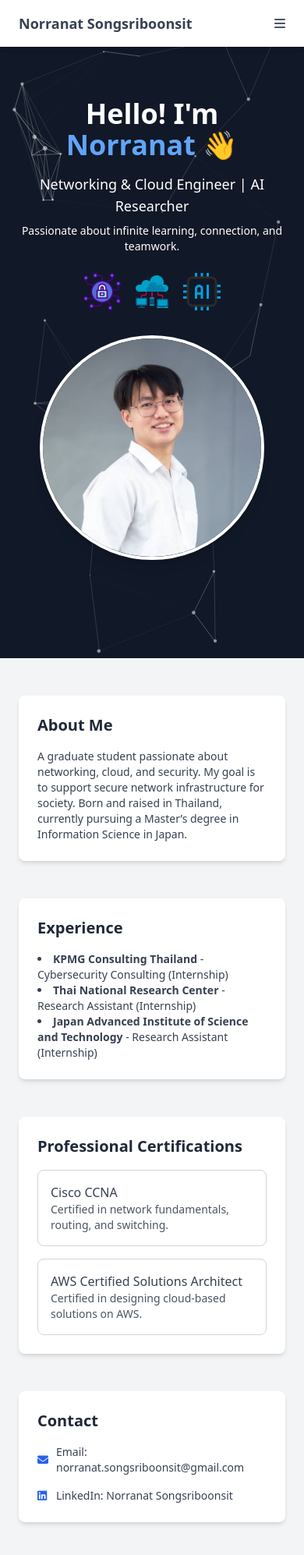
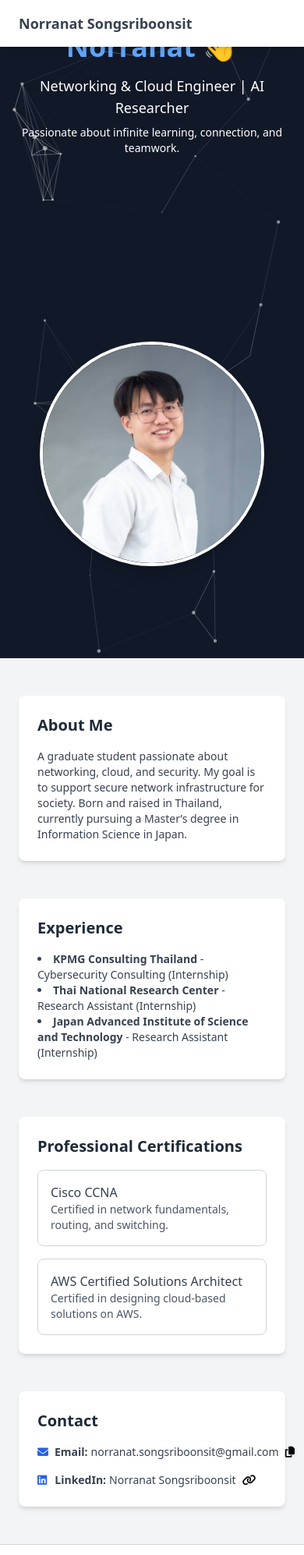
Before and after one commit to NorranatS/resume-website, a plain HTML site: page index.html in a window 390 px wide. Shown: the top 1994 px of the page at 78% size. Drawn offline with nearby package versions, Linux system fonts and the light colour scheme.

Commit message:
resume update

```diff
--- a/index.html
+++ b/index.html
@@ -5,6 +5,7 @@
     <meta name="viewport" content="width=device-width, initial-scale=1.0">
     <title>Norranat S. - Resume</title>
     <script src="https://cdn.tailwindcss.com"></script>
+    <!-- Particles.js CDN -->
     <script src="https://cdn.jsdelivr.net/particles.js/2.0.0/particles.min.js"></script>
     <link rel="stylesheet" href="https://cdnjs.cloudflare.com/ajax/libs/font-awesome/6.5.1/css/all.min.css">
     <style>
@@ -39,41 +40,27 @@
     <nav class="bg-white shadow-md fixed w-full z-20 top-0">
         <div class="container mx-auto flex justify-between items-center py-4 px-6">
             <h1 class="text-lg font-semibold text-gray-700">Norranat Songsriboonsit</h1>
-            <!-- Navbar links for larger screens -->
             <ul class="hidden md:flex space-x-6 text-sm text-gray-600">
                 <li><a href="#about" class="hover:text-gray-900">About</a></li>
                 <li><a href="#experience" class="hover:text-gray-900">Experience</a></li>
                 <li><a href="#projects" class="hover:text-gray-900">Projects</a></li>
                 <li><a href="#contact" class="hover:text-gray-900">Contact</a></li>
             </ul>
-            <!-- Hamburger Menu for smaller screens -->
-            <div class="md:hidden">
-                <button id="hamburger" class="text-gray-600">
-                    <i class="fa fa-bars"></i>
-                </button>
-            </div>
         </div>
     </nav>
 
     <!-- Hero Section with Particles.js -->
-    <header class="hero-container h-screen flex flex-col justify-center items-center text-center px-6 bg-gray-900 text-white">
+    <header class="hero-container h-screen flex flex-col md:flex-row justify-center items-center text-center md:text-left px-6 md:px-20 bg-gray-900 text-white">
         <!-- Particles.js Animation -->
         <div id="particles-js"></div>
 
-        <div class="hero-content flex flex-col md:flex-row justify-center items-center md:space-x-8 space-y-8 md:space-y-0">
-            <div class="flex-1 text-center md:text-left">
-                <h2 class="text-4xl font-bold">Hello! I'm <span class="text-blue-400">Norranat</span> 👋</h2>
-                <p class="text-lg mt-4">Networking & Cloud Engineer | AI Researcher</p>
-                <p class="text-sm mt-2">Passionate about infinite learning, connection, and teamwork.</p>
-                <div class="mt-6 flex space-x-4 justify-center md:justify-start">
-                    <img src="pic/icon-security.png" alt="Networking" class="w-12 h-12">
-                    <img src="pic/icon-cloud.png" alt="Cloud" class="w-12 h-12">
-                    <img src="pic/icon-ai.png" alt="AI" class="w-12 h-12">
-                </div>
-            </div>
-            <div class="flex-1 flex justify-center mt-8 md:mt-0">
-                <img src="pic/hero-pic.jpg" alt="Norranat" class="w-72 h-72 rounded-full shadow-lg object-cover border-4 border-white">
-            </div>
+        <div class="hero-content flex-1">
+            <h2 class="text-4xl font-bold">Hello! I'm <span class="text-blue-400">Norranat</span> 👋</h2>
+            <p class="text-lg mt-4">Networking & Cloud Engineer | AI Researcher</p>
+            <p class="text-sm mt-2">Passionate about infinite learning, connection, and teamwork.</p>
+        </div>
+        <div class="hero-content flex-1 flex justify-center mt-8 md:mt-0">
+            <img src="pic/hero-pic.jpg" alt="Norranat" class="w-72 h-72 rounded-full shadow-lg object-cover border-4 border-white">
         </div>
     </header>
 
@@ -95,12 +82,6 @@
                 modes: { repulse: { distance: 100 }, push: { particles_nb: 4 } }
             },
             retina_detect: true
-        });
-
-        // Hamburger Menu Toggle
-        document.getElementById("hamburger").addEventListener("click", function () {
-            const navLinks = document.querySelector("nav ul");
-            navLinks.classList.toggle("hidden");
         });
     </script>
 
@@ -139,14 +120,31 @@
         <!-- Contact Section -->
         <section id="contact" class="mb-12 bg-white p-6 shadow-md rounded-lg">
             <h2 class="text-xl font-semibold text-gray-800 mb-4">Contact</h2>
+
             <p class="text-sm text-gray-700 flex items-center">
-                <i class="fas fa-envelope text-blue-600 mr-2.5"></i>
-                <a href="mailto:norranat.songsriboonsit@gmail.com" class="text-gray-700 hover:text-gray-900">Email: norranat.songsriboonsit@gmail.com</a>
+                <i class="fas fa-envelope text-blue-600 mr-2"></i>
+                <a href="mailto:norranat.songsriboonsit@gmail.com" id="emailLink" class="text-gray-700 hover:text-gray-900 flex items-center" onclick="copyEmail()">
+                    <span class="font-bold mr-1">Email:</span>norranat.songsriboonsit@gmail.com
+                    <i class="fa-solid fa-copy ml-2 cursor-pointer" style="color: #000000;" title="Copy Email" onclick="copyEmail()"></i>
+                </a>
             </p>
+
+            <script>
+                function copyEmail() {
+                    const email = "norranat.songsriboonsit@gmail.com";
+                    navigator.clipboard.writeText(email).then(function() {
+                        alert("Email copied to clipboard!");
+                    }, function(err) {
+                        console.error('Error copying email: ', err);
+                    });
+                }
+            </script>
+
             <p class="text-sm text-gray-700 flex items-center mt-4">
-                <a href="https://www.linkedin.com/in/norranat-songsriboonsit-74115a205/" target="_blank" class="text-gray-700 hover:text-gray-900">
-                    <i class="fab fa-linkedin text-blue-600 mr-2"></i>
-                    LinkedIn: Norranat Songsriboonsit
+                <a href="https://www.linkedin.com/in/norranat-songsriboonsit-74115a205/" target="_blank" class="text-gray-700 hover:text-gray-900 flex items-center">
+                    <i class="fab fa-linkedin text-blue-600 mr-2.5"></i>
+                    <span class="font-bold mr-1">LinkedIn:</span>Norranat Songsriboonsit
+                    <i class="fa-solid fa-link ml-2" style="color: #000000;"></i>
                 </a>
             </p>
         </section>
@@ -154,7 +152,4 @@
 
     <!-- Footer -->
     <footer class="text-center py-4 bg-white text-gray-600 text-sm border-t border-gray-300">
-        <p>© 2025 Norranat Songsriboonsit. All rights reserved.</p>
-    </footer>
-</body>
-</html>
+        <p>© 2025 Norranat Songsriboonsit. All rights reserved
```
